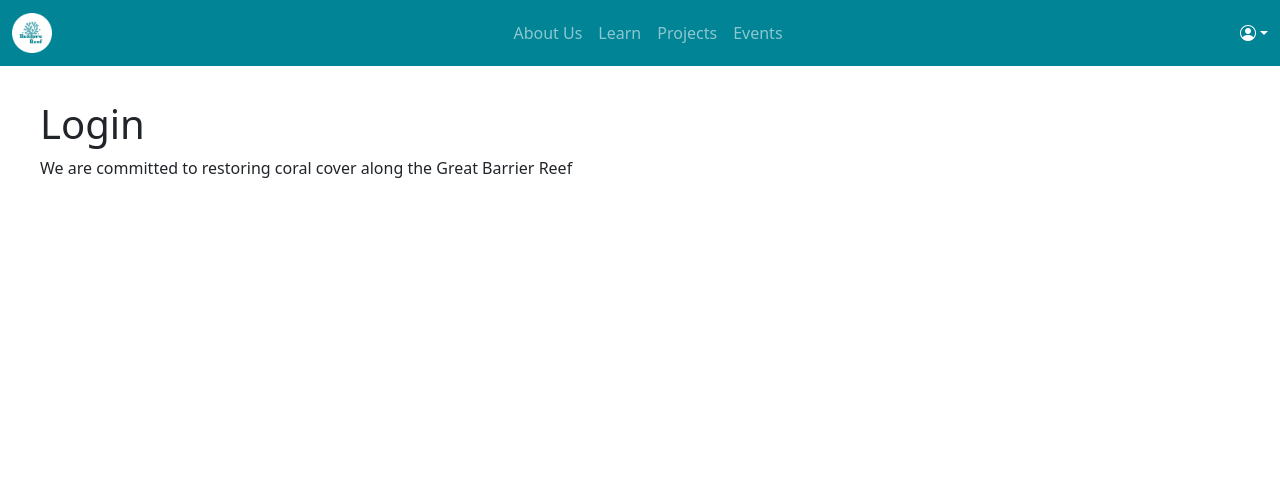
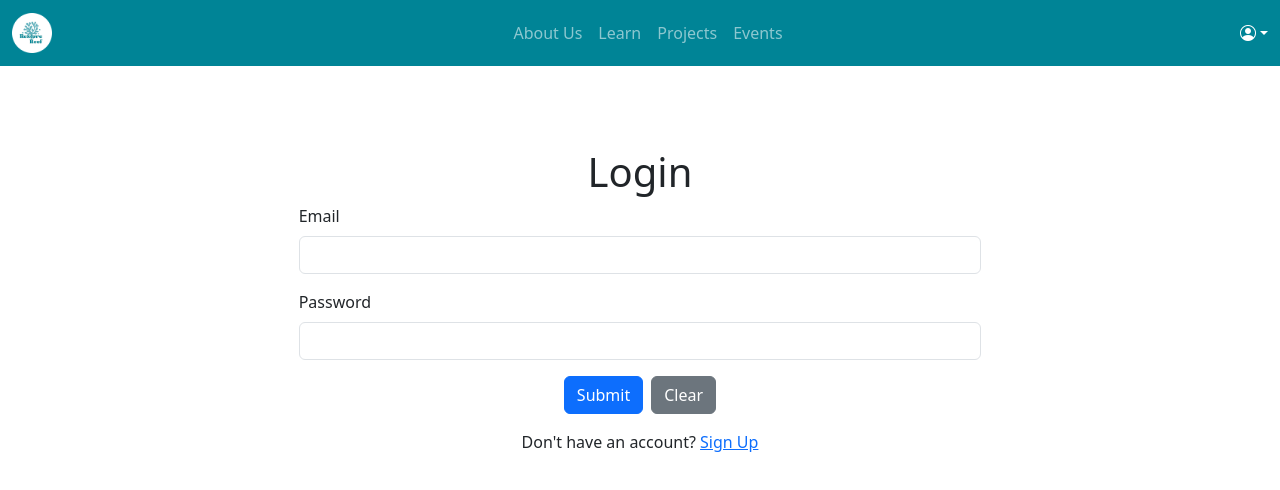
Before and after one commit to rcha0139/fit5032-assignment, a Vue app: page /login in a window 1280 px wide. Shown: the top 490 px of the page. Built offline with nearby package versions, Linux system fonts and the light colour scheme.

Commit message:
added signup and login validation

```diff
--- a/src/views/LoginView.vue
+++ b/src/views/LoginView.vue
@@ -1,13 +1,99 @@
+<script setup>
+import { ref } from 'vue'
+
+const formData = ref({
+    email: '',
+    password: '',
+})
+
+const submitForm = () => {
+    validateEmail(true);
+    validatePassword(true);
+
+    if (!errors.value.email && !errors.value.password) {
+        console.log(formData.value)
+        clearForm();
+    }
+    // TODO add 'username/password combination dont match any account' validation
+    // when i get firebase
+}
+
+const clearForm = () => {
+    formData.value = {
+        email: '',
+        password: '',
+    }
+}
+
+const errors = ref ({
+    email: null,
+    password: null,
+});
+
+const validateEmail = (blur) => {
+    if (formData.value.email.length == 0) {
+        if (blur) errors.value.email = "Email is required."
+    }
+    else if (!/^[^\s@]+@[^\s@]+\.[^\s@]+$/.test(email)) {
+        if (blur) errors.value.email = "Please enter a valid email address."
+    }
+    else {
+        errors.value.email = null;
+    }
+};
+
+const validatePassword = (blur) => {
+  const password = formData.value.password;
+
+  if (password.length == 0) {
+    if (blur) errors.value.password = "Password is required.";
+  } else {
+    errors.value.password = null;
+  }
+};
+
+</script>
+
 <template>
-    <div class="login">
-        <h1>Login</h1>
-        <p>We are committed to restoring coral cover along the Great Barrier Reef</p>
+    <div class="container login">
+        <div class="container mt-5">
+            <div class="row">
+                <div class="col-md-8 offset-md-2">
+                    <h1 class="text-center">Login</h1>
+                    <form @submit.prevent="submitForm">
+
+                        <div class="mb-3">
+                            <label for="email" class="form-label">Email</label>
+                            <input type="text" class="form-control" id="email"
+                                @blur="() => validateEmail(true)"
+                                @input="() => validateEmail(false)"
+                            v-model="formData.email">
+                            <div v-if="errors.email" class="text-danger">{{ errors.email }}</div>
+                        </div>
+
+                        <div class="mb-3">
+                            <label for="password" class="form-label">Password</label>
+                            <input type="password" class="form-control" id="password"
+                                @blur="() => validatePassword(true)"
+                                @input="() => validatePassword(false)"
+                            v-model="formData.password">
+                            <div v-if="errors.password" class="text-danger">{{ errors.password }}</div>
+                        </div>
+
+                        <div class="text-center">
+                            <button type="submit" class="btn btn-primary me-2">Submit</button>
+                            <button type="button" class="btn btn-secondary" @click="clearForm">Clear</button>
+                        </div>
+
+                        <p class="text-center mt-3">
+                            Don't have an account? <RouterLink to="/signup">Sign Up</RouterLink>
+                        </p>
+                    </form>
+                </div>
+            </div>
+        </div>
     </div>
 </template>
-
-<script setup>
-
-</script>
 
 <style scoped>
     .login {
--- a/src/views/SignupView.vue
+++ b/src/views/SignupView.vue
@@ -2,26 +2,75 @@
 import { ref } from 'vue'
 
 const formData = ref({
-    username: '',
+    email: '',
     password: '',
-    isAustralian: false,
-    gender: '',
-    reason: ''
+    firstname: '',
+    lastname: ''
 })
 
 const submitForm = () => {
-    console.log('Submitted:', formData.value)
+    validateUsername(true);
+    validatePassword(true);
+
+    if (!errors.value.email && !errors.value.password) {
+        console.log(formData.value)
+        clearForm();
+    }
 }
 
 const clearForm = () => {
     formData.value = {
-        username: '',
+        email: '',
         password: '',
-        isAustralian: false,
-        gender: '',
-        reason: ''
+        firstname: '',
+        lastname: '',
     }
 }
+
+const errors = ref ({
+    email: null,
+    password: null,
+    firstname: null,
+    lastname: null
+});
+
+const validateUsername = (blur) => {
+    if (formData.value.email.length == 0) {
+        if (blur) errors.value.email = "Email is required."
+    }
+    else if (formData.value.email.length < 3) {
+        if (blur) errors.value.email = "Email must be at least 3 characters long."
+    }
+    else {
+        errors.value.email = null;
+    }
+};
+
+const validatePassword = (blur) => {
+  const password = formData.value.password;
+  const minLength = 12;
+  const hasUppercase = /[A-Z]/.test(password);
+  const hasLowercase = /[a-z]/.test(password);
+  const hasNumber = /\d/.test(password);
+  const hasSpecialChar = /[!@#$%^&*(),.?":{}|<>]/.test(password);
+
+  if (password.length == 0) {
+    if (blur) errors.value.password = "Password is required.";
+  } else if (password.length < minLength) {
+    if (blur) errors.value.password = `Password must be at least ${minLength} characters long.`;
+  } else if (!hasUppercase) {
+    if (blur) errors.value.password = "Password must contain at least one uppercase letter.";
+  } else if (!hasLowercase) {
+    if (blur) errors.value.password = "Password must contain at least one lowercase letter.";
+  } else if (!hasNumber) {
+    if (blur) errors.value.password = "Password must contain at least one number.";
+  } else if (!hasSpecialChar) {
+    if (blur) errors.value.password = "Password must contain at least one special character.";
+  } else {
+    errors.value.password = null;
+  }
+};
+
 </script>
 
 <template>
@@ -31,23 +80,33 @@ const clearForm = () => {
                 <div class="col-md-8 offset-md-2">
                     <h1 class="text-center">Sign Up</h1>
                     <form @submit.prevent="submitForm">
+
                         <div class="mb-3">
-                            <label for="username" class="form-label">Username</label>
-                            <input type="text" class="form-control" id="username" v-model="formData.username">
+                            <label for="email" class="form-label">Email (required)</label>
+                            <input type="text" class="form-control" id="email"
+                                @blur="() => validateUsername(true)"
+                                @input="() => validateUsername(false)"
+                            v-model="formData.email">
+                            <div v-if="errors.email" class="text-danger">{{ errors.email }}</div>
                         </div>
+
                         <div class="mb-3">
-                            <label for="password" class="form-label">Password</label>
-                            <input type="password" class="form-control" id="password" v-model="formData.password">
+                            <label for="password" class="form-label">Password (required)</label>
+                            <input type="password" class="form-control" id="password"
+                                @blur="() => validatePassword(true)"
+                                @input="() => validatePassword(false)"
+                            v-model="formData.password">
+                            <div v-if="errors.password" class="text-danger">{{ errors.password }}</div>
                         </div>
 
                         <div class="row mb-3">
-                            <div class="col-md-6">
+                            <div class="col-md-6 mb-3 mb-md-0">
                                 <label for="firstname" class="form-label">First Name</label>
                                 <input type="text" class="form-control" id="firstname" v-model="formData.firstname">
                             </div>
                             <div class="col-md-6">
                                 <label for="lastname" class="form-label">Last Name</label>
-                                <input type="lastname" class="form-control" id="lastname" v-model="formData.lastname">
+                                <input type="text" class="form-control" id="lastname" v-model="formData.lastname">
                             </div>
                         </div>
 
@@ -55,6 +114,10 @@ const clearForm = () => {
                             <button type="submit" class="btn btn-primary me-2">Submit</button>
                             <button type="button" class="btn btn-secondary" @click="clearForm">Clear</button>
                         </div>
+
+                        <p class="text-center mt-3">
+                            Already have an account? <RouterLink to="/login">Login</RouterLink>
+                        </p>
                     </form>
                 </div>
             </div>
```
